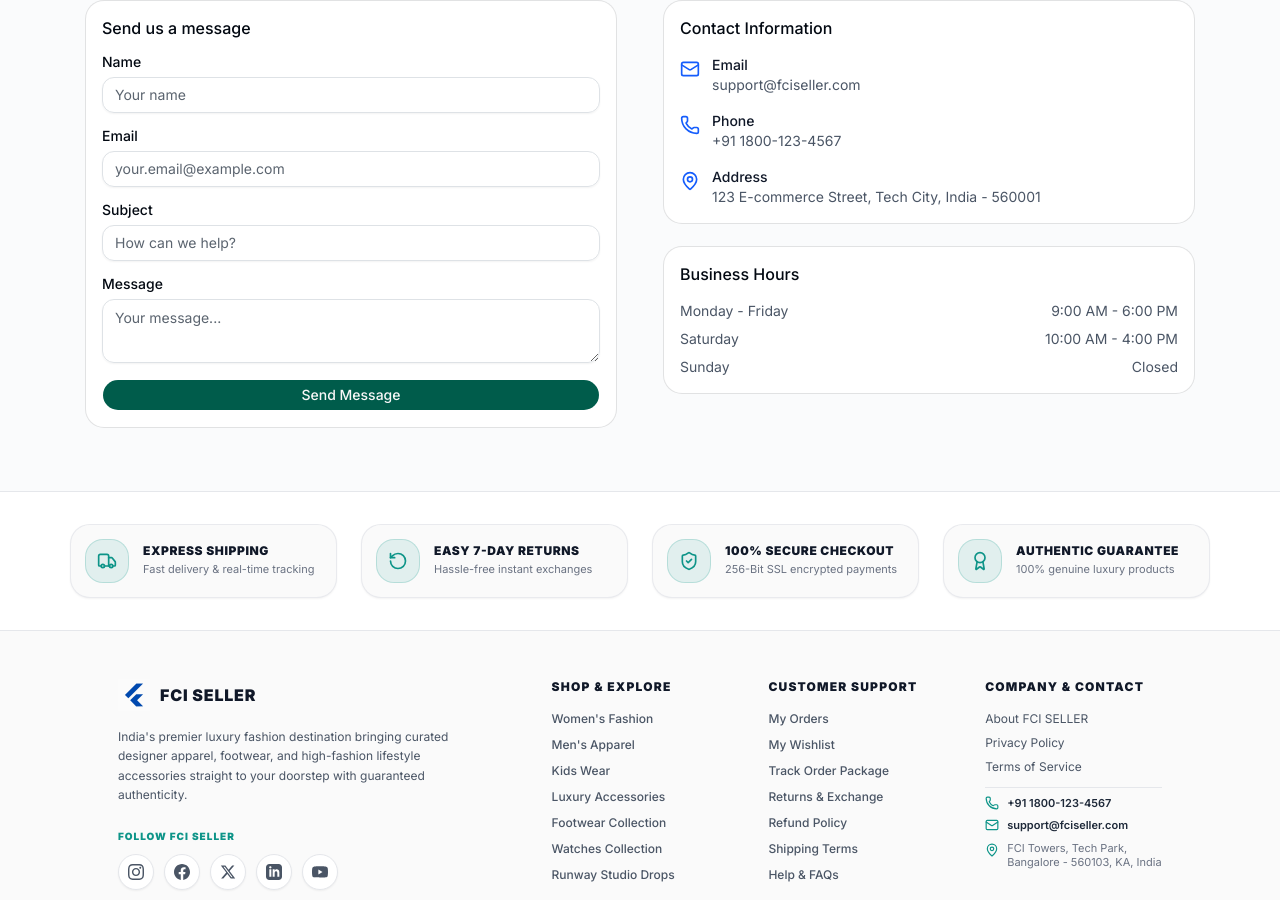
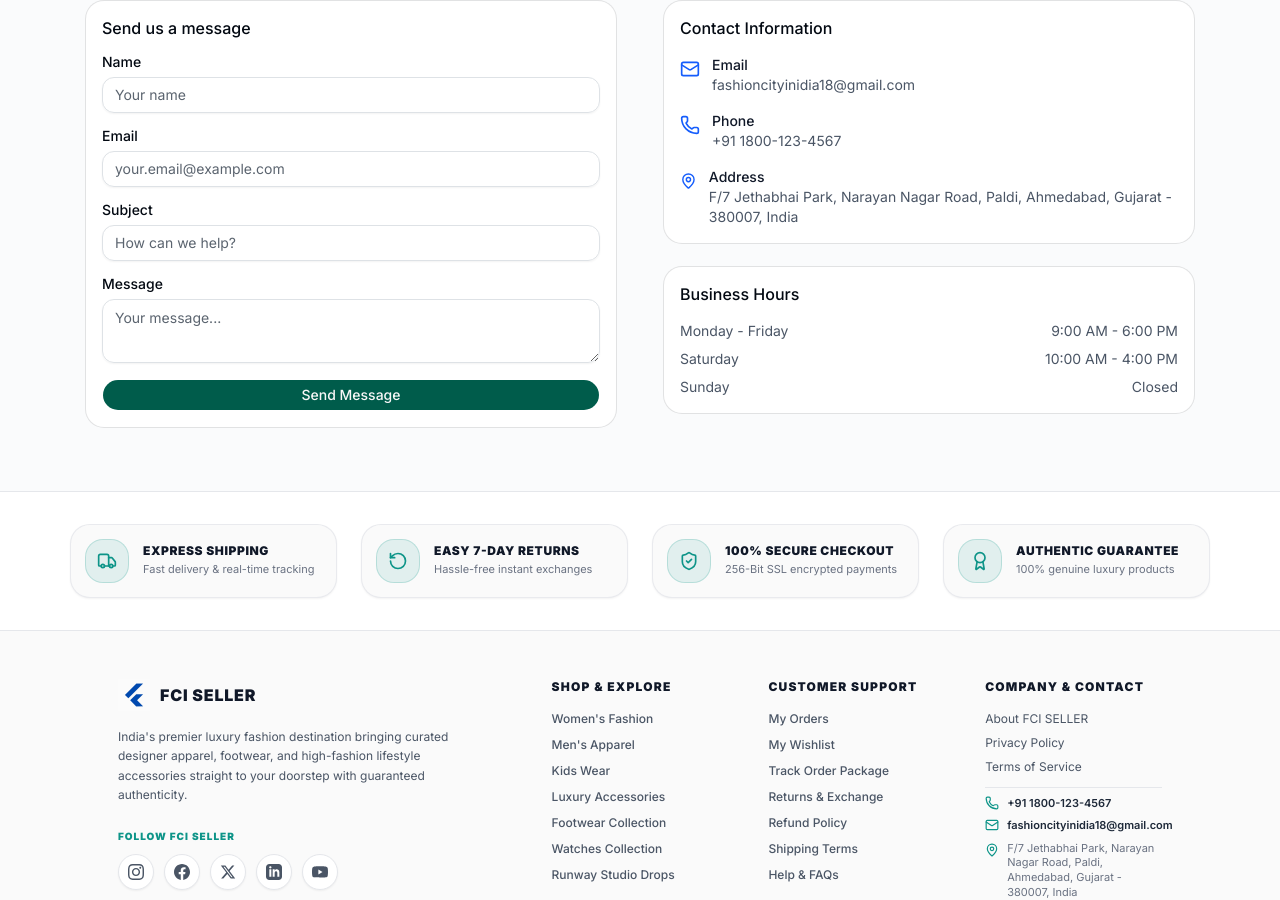
Before and after one commit to avinashquikboom-code/Hopscoch-ecom, a Next.js app: page /contact in a window 1280 px wide. Shown: the part 236-1136 px from the top of the page. Built offline with nearby package versions, Linux system fonts and the light colour scheme; no server answers; a web font is replaced by a local one.

Commit message:
chore: update contact email and business address across FAQ, footer, and constants

```diff
--- a/src/app/faq/page.tsx
+++ b/src/app/faq/page.tsx
@@ -35,7 +35,7 @@ const faqs = [
   },
   {
     question: "How do I contact customer support?",
-    answer: "You can reach our customer support team via email at support@fciseller.com or call us at +91 1800-123-4567. Our support team is available 24/7."
+    answer: "You can reach our customer support team via email at fashioncityinidia18@gmail.com or call us at +91 1800-123-4567. Our support team is available 24/7."
   },
   {
     question: "Do you have physical stores?",
--- a/src/components/layout/Footer.tsx
+++ b/src/components/layout/Footer.tsx
@@ -239,11 +239,11 @@ export function Footer() {
                 </div>
                 <div className="flex items-center gap-2 text-gray-800 dark:text-gray-300 font-semibold">
                   <Mail className="w-3.5 h-3.5 text-[#0d9488] dark:text-teal-400 shrink-0" />
-                  <a href="mailto:support@fciseller.com" className="hover:text-[#0d9488] dark:hover:text-teal-400 transition-colors">support@fciseller.com</a>
+                  <a href="mailto:fashioncityinidia18@gmail.com" className="hover:text-[#0d9488] dark:hover:text-teal-400 transition-colors">fashioncityinidia18@gmail.com</a>
                 </div>
                 <div className="flex items-start gap-2 text-gray-500 dark:text-gray-400">
                   <MapPin className="w-3.5 h-3.5 text-[#0d9488] dark:text-teal-400 shrink-0 mt-0.5" />
-                  <span>FCI Towers, Tech Park, Bangalore - 560103, KA, India</span>
+                  <span>F/7 Jethabhai Park, Narayan Nagar Road, Paldi, Ahmedabad, Gujarat - 380007, India</span>
                 </div>
               </div>
             </div>
--- a/src/constants/index.ts
+++ b/src/constants/index.ts
@@ -145,9 +145,9 @@ export const SOCIAL_LINKS = {
 
 // Contact Info
 export const CONTACT_INFO = {
-  EMAIL: 'support@fciseller.com',
+  EMAIL: 'fashioncityinidia18@gmail.com',
   PHONE: '+91 1800-123-4567',
-  ADDRESS: '123 E-commerce Street, Tech City, India - 560001',
+  ADDRESS: 'F/7 Jethabhai Park, Narayan Nagar Road, Paldi, Ahmedabad, Gujarat - 380007, India',
 } as const;
 
 // Currency
```
